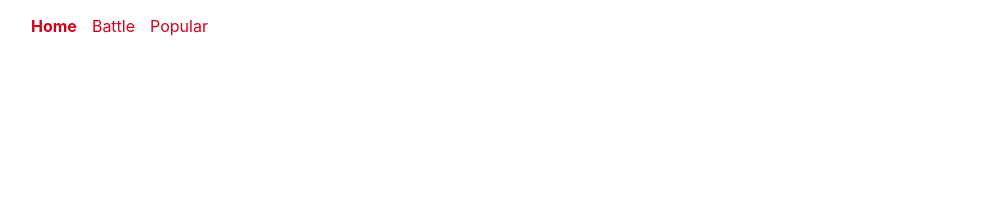
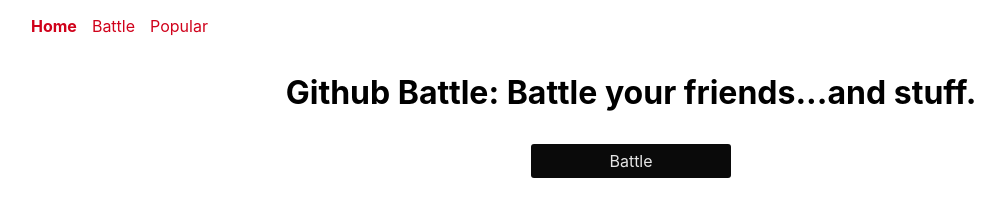
Before and after one commit to danlauby/github-battle, a React app: page / in a window 1280 px wide. Shown: the whole page, without its empty margins (9-1014 px from the left). Built offline with nearby package versions, Linux system fonts and the light colour scheme.

Commit message:
Create Home component with button that links to Battle component

```diff
--- a/app/components/App.js
+++ b/app/components/App.js
@@ -4,6 +4,7 @@
 var Router = ReactRouter.BrowserRouter;
 var Route = ReactRouter.Route;
 var Nav = require('./Nav');
+var Home = require('./Home');
 
 class App extends React.Component {
   render() {
@@ -11,6 +12,7 @@
       <Router>
         <div className='container'>
           <Nav />
+          <Route exact path='/' component={Home} />
           <Route path='/popular' component={Popular} />
         </div>
       </Router>
--- /dev/null
+++ b/app/components/Home.js
@@ -0,0 +1,18 @@
+var React = require('react');
+var Link = require('react-router-dom').Link;
+
+class Home extends React.Component {
+  render () {
+    return (
+      <div className='home-container'>
+      <h1>Github Battle: Battle your friends...and stuff.</h1>
+
+      <Link className='button' to='/battle'>
+        Battle
+      </Link>
+      </div>
+    )
+  }
+}
+
+module.exports = Home;
--- a/app/index.css
+++ b/app/index.css
@@ -67,3 +67,32 @@
 .nav li {
   margin-right: 15px;
 }
+
+.home-container {
+  display: flex;
+  flex-direction: column;
+  align-items: center;
+}
+
+.button {
+  color: #e6e6e6;
+  background: #0a0a0a;
+  border: none;
+  font-size: 16px;
+  border-radius: 3px;
+  width: 200px;
+  text-align: center;
+  display: block;
+  padding: 7px 0;
+  margin: 10px auto;
+}
+
+.button:hover:enabled {
+  background: linear-gradient(#1a1a1a,#0a0a0a);
+  color: #fff;
+  text-decoration: none;
+}
+
+.button:active {
+  transform: translateY(1px);
+}
```
